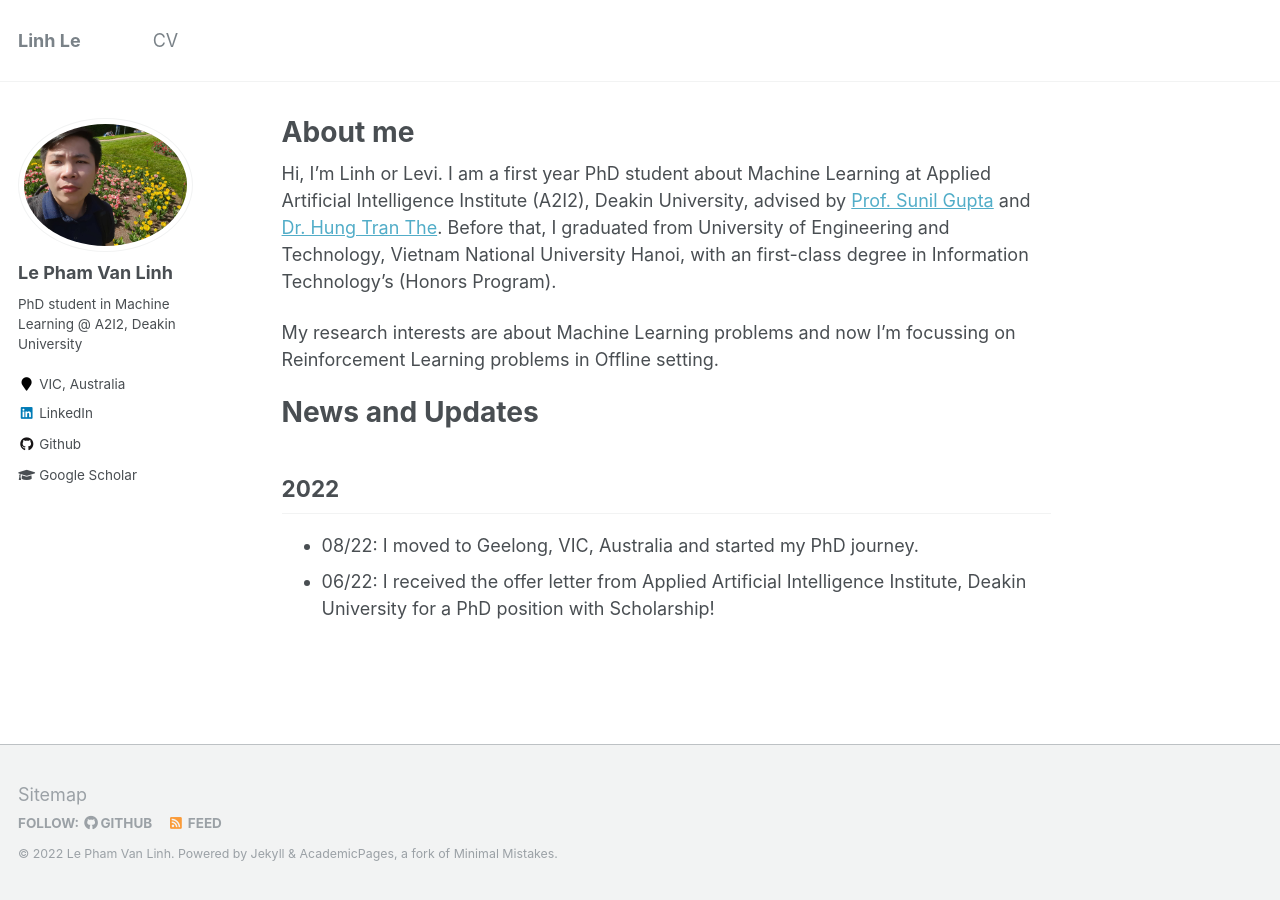
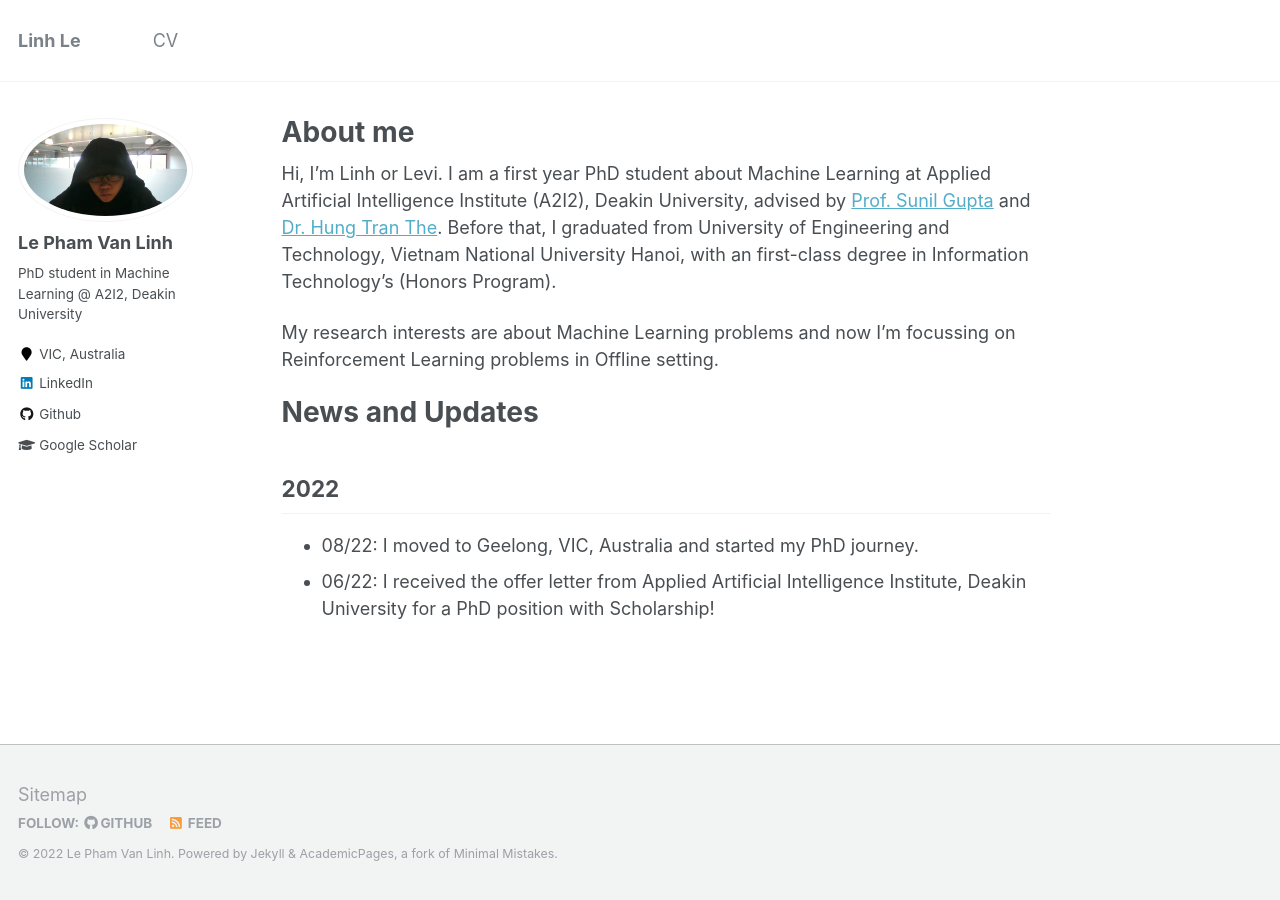
Before and after one commit to linhlpv/linhlpv.github.io, a Jekyll site: the page built from _pages/about.md, in a window 1280 px wide. Built offline with Jekyll 4.4.1, drawn with Linux system fonts in a browser that asks for light colours.

Commit message:
update ava

```diff
--- a/_config.yml
+++ b/_config.yml
@@ -81,7 +81,7 @@ analytics:
 # Site Author
 author:
   name             : "Le Pham Van Linh"
-  avatar           : "avatar.jpg"
+  avatar           : "ava.jpg"
   bio              : "PhD student in Machine Learning @ A2I2, Deakin University"
   location         : "VIC, Australia"
   employer         :
```
Also changed, not shown: images/ava.jpg (added).
